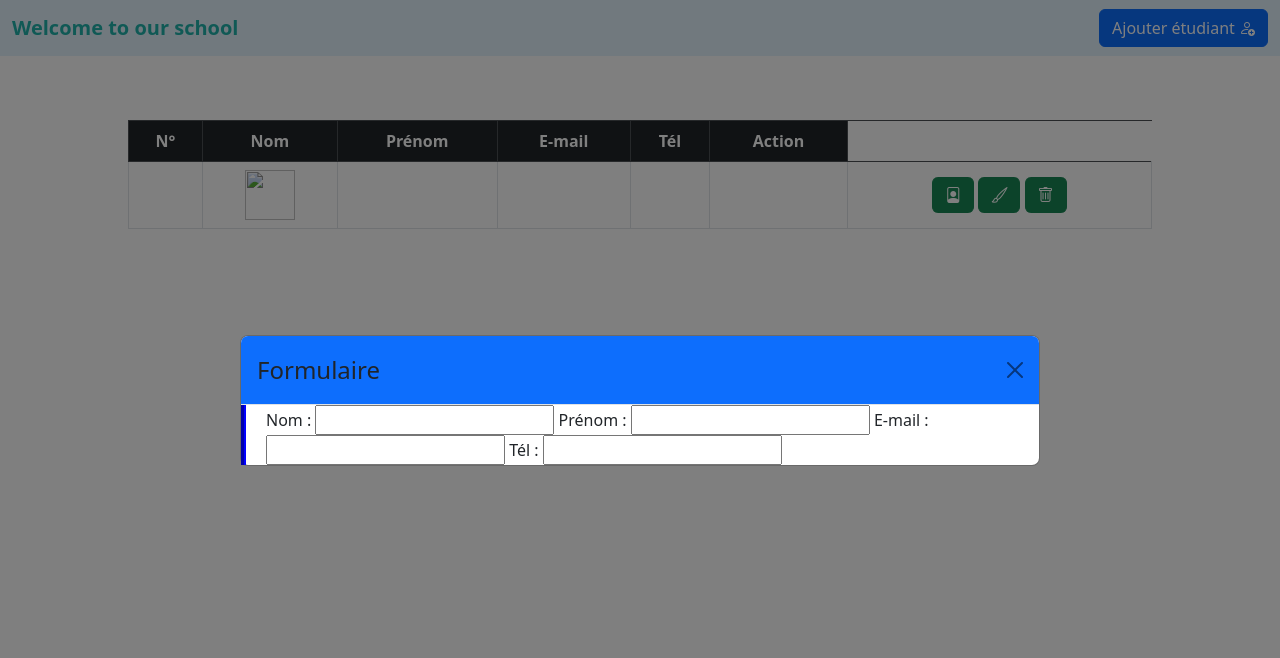
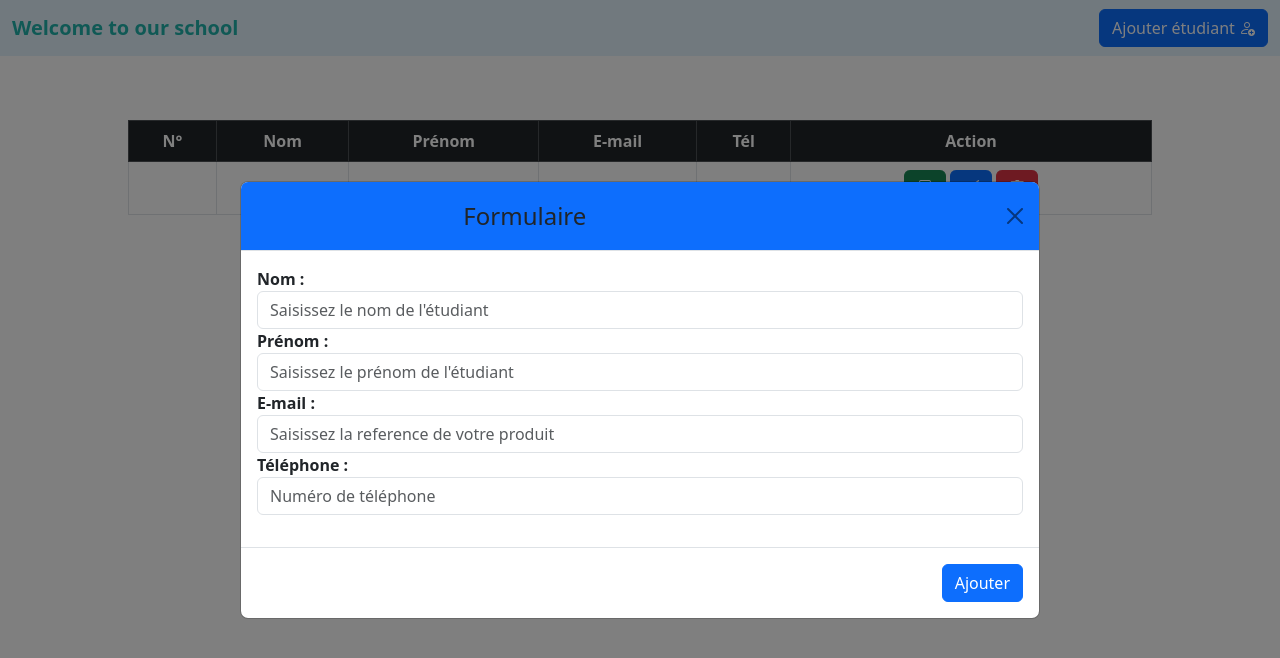
Before and after one commit to Amine1342/Projet-Formulaire--tudiant-avec-photo-local-storage, a plain HTML site: page index.html in a window 1280 px wide. Both pictures are taken after a click on the button "Ajouter étudiant". Drawn offline with nearby package versions, Linux system fonts and the light colour scheme.

Commit message:
pause projet

```diff
--- a/index.html
+++ b/index.html
@@ -62,15 +62,14 @@
             <tbody class="table-bordered table-responsive mt-3" style="text-align: center; vertical-align: middle;"
                 id="data">
                 <td></td>
-                <td><img src="" alt="" width="50" height="50"></td>
                 <td></td>
                 <td></td>
                 <td></td>
                 <td></td>
                 <td>
                     <button class="btn btn-success"><i class="bi bi-file-person"></i></i></button>
-                    <button class="btn btn-success"><i class="bi bi-brush"></i></i></button>
-                    <button class="btn btn-success"><i class="bi bi-trash"></i></button>
+                    <button class="btn btn-primary"><i class="bi bi-brush"></i></i></button>
+                    <button class="btn btn-danger"><i class="bi bi-trash"></i></button>
                 </td>
             </tbody>
         </table>
@@ -78,40 +77,57 @@
     </div>
     <!-- Fin Tableau -->
 
-    <!-- Modal Formulaire -->
+    <!-- Modal Formulaire 2-->
     <div class="modal fade" id="userForm">
         <div class="modal-dialog modal-dialog-centered modal-lg">
             <div class="modal-content">
                 <!-- Modal Header -->
-                <div class="modal-header" style="background-color: #0d6efd;">
-                    <h4 class="modal-title">Formulaire</h4>
+                <div class="modal-header col-12" style="background-color: #0d6efd;">
+                    <h4 class="modal-title mx-auto">Formulaire</h4>
                     <button type="button" class="btn-close" data-bs-dismiss="modal" aria-label="Close"></button>
                 </div>
 
                 <!-- Modal Body -->
-                <div class="modal-body"
-                    style="display: flex; justify-content: space-between; align-items: flex-start; padding: 0;">
-                    <form action="#" id="myForm">
-
-                        <!-- Modal formulaire-->
-                        <div class="inputForm" style="flex-basis: 68%; border-left: 5px groove blue; padding-left: 20px;">
-                            <div>
-                                <label for="name">Nom :</label>
-                                <input type="text" name="" id="name">
-
-                                <label for="name">Prénom :</label>
-                                <input type="text" name="" id="prenom">
-
-                                <label for="name">E-mail :</label>
-                                <input type="email" name="" id="email">
-
-                                <label for="name">Tél :</label>
-                                <input type="text" name="" id="tel">
+                <div class="modal-body">
+                    <form>
+                        <div class="form-group mb-3">
+                            <!-- Nom et prénom-->
+                            <label for="name"> <strong>Nom :</strong></label>
+                            <input type="text" class="form-control" id="nom"
+                                placeholder="Saisissez le nom de l'étudiant" />
+                            <div class="invalid-feedback">
+                                Le nom de l'étudiant est obligatoire
                             </div>
 
+                            <label for="prenom"> <strong>Prénom :</strong></label>
+                            <input type="text" class="form-control" id="prenom"
+                                placeholder="Saisissez le prénom de l'étudiant" />
+                            <div class="invalid-feedback">
+                                Le prénom de l'étudiant est obligatoire
+                            </div>
+
+                            <!-- Email -->
+                            <label for="email"><strong>E-mail :</strong></label>
+                            <input type="email" class="form-control" id="email"
+                                placeholder="Saisissez la reference de votre produit" />
+                            <div class="invalid-feedback">
+                                L'email de l'étudiant est obligatoire
+                            </div>
+
+                            <!-- Télephone -->
+                            <label for="tel"><strong>Téléphone :</strong></label>
+                            <input type="tel" class="form-control" id="tel" placeholder="Numéro de téléphone" />
+                            <div class="invalid-feedback">
+                                Le numéro de téléphone est obligatoire
+                            </div>
                         </div>
                     </form>
 
+                </div>
+
+                <!-- Modal Footer -->
+                <div class="modal-footer">
+                    <button type="submit" form="myForm" class="btn btn-primary submit">Ajouter</button>
                 </div>
 
                 <!-- Lier JS -->
```
